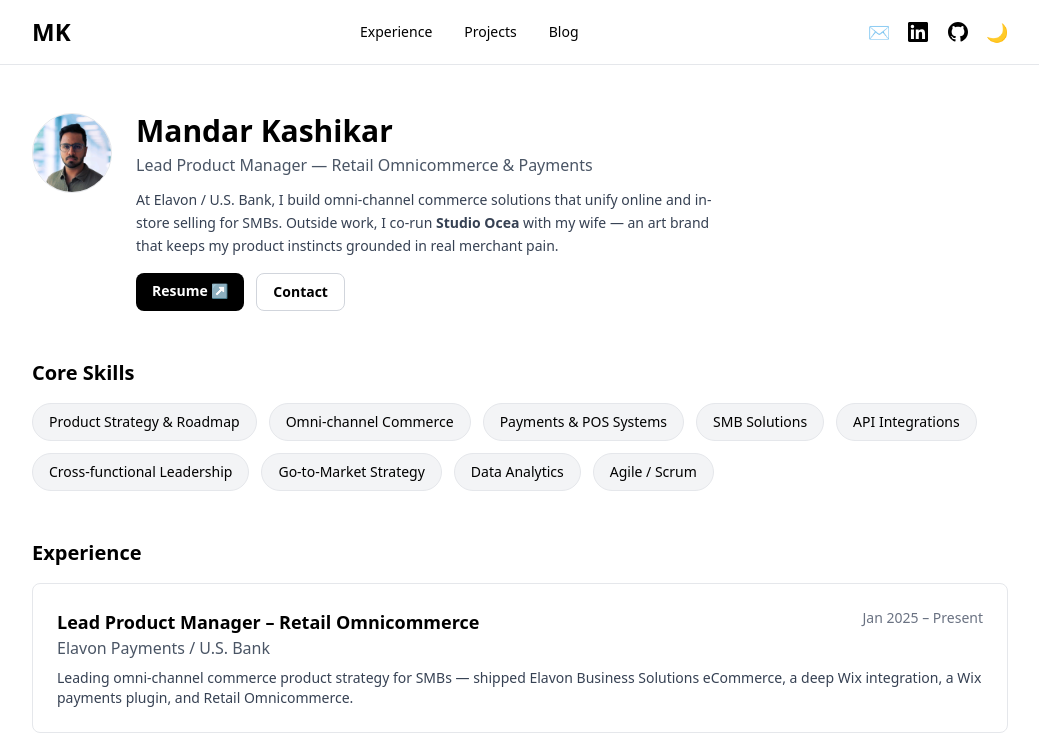
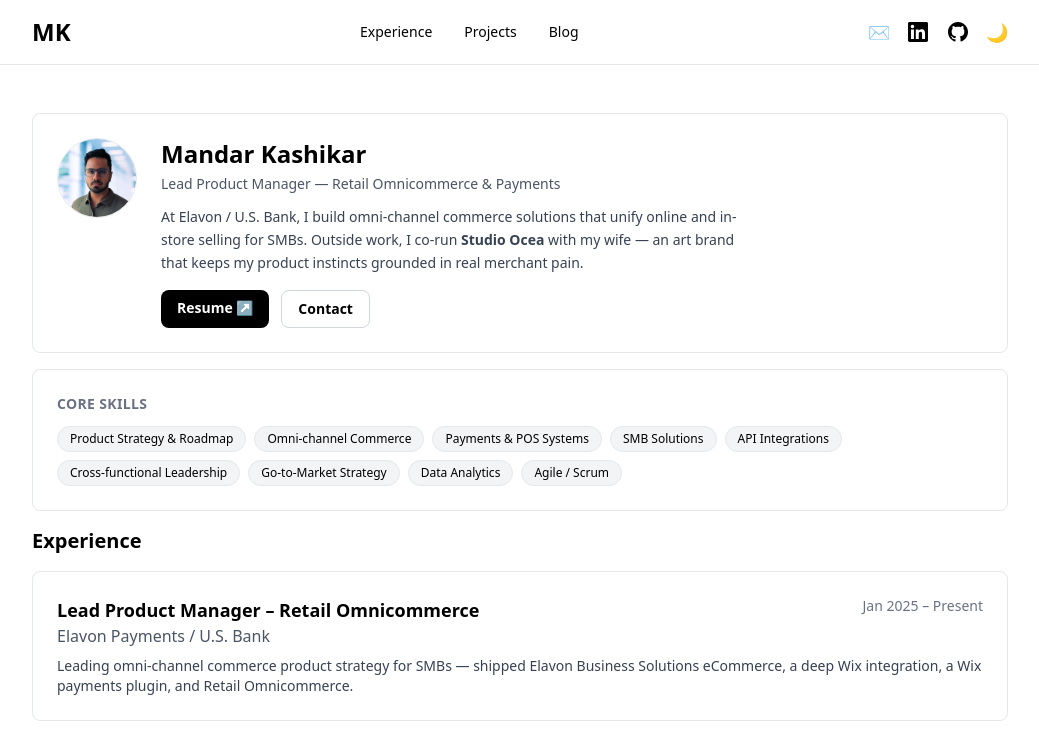
Before and after one commit to mandarkashikar/mandarkashikar.com, a Next.js app: page / in a window 1280 px wide. Shown: the top 735 px of the page, without its empty margins (120-1159 px from the left). Built offline with nearby package versions, Linux system fonts and the light colour scheme.

Commit message:
ui: wrap hero and skills in card style matching experience section

```diff
--- a/pages/index.tsx
+++ b/pages/index.tsx
@@ -333,7 +333,8 @@
 
       <main className="mx-auto max-w-5xl px-6 py-8 md:py-12">
         {/* Hero Section */}
-        <section className="mb-12 flex flex-row gap-6 items-start">
+        <section className="mb-4">
+          <div className="p-6 border border-gray-200 dark:border-gray-800 rounded-lg flex flex-row gap-6 items-start">
             <div className="flex-shrink-0">
               <div className="relative w-20 h-20 rounded-full overflow-hidden border border-gray-200 dark:border-gray-800">
                 <Image
@@ -346,8 +347,8 @@
               </div>
             </div>
             <div className="flex-1">
-            <h1 className="text-3xl font-bold mb-1">Mandar Kashikar</h1>
-            <p className="text-base text-gray-600 dark:text-gray-400 mb-3">
+              <h1 className="text-2xl font-bold mb-1">Mandar Kashikar</h1>
+              <p className="text-sm text-gray-600 dark:text-gray-400 mb-3">
                 Lead Product Manager — Retail Omnicommerce & Payments
               </p>
               <p className="text-sm text-gray-700 dark:text-gray-300 mb-4 leading-relaxed max-w-xl">
@@ -375,12 +376,14 @@
                 </a>
               </div>
             </div>
+          </div>
         </section>
 
         {/* Skills */}
-        <section className="mb-12">
-          <h2 className="text-xl font-bold mb-4">Core Skills</h2>
-          <div className="flex flex-wrap gap-3">
+        <section className="mb-4">
+          <div className="p-6 border border-gray-200 dark:border-gray-800 rounded-lg">
+            <h2 className="text-sm font-semibold text-gray-500 dark:text-gray-400 uppercase tracking-wide mb-3">Core Skills</h2>
+            <div className="flex flex-wrap gap-2">
               {[
                 'Product Strategy & Roadmap',
                 'Omni-channel Commerce',
@@ -394,11 +397,12 @@
               ].map((skill) => (
                 <span
                   key={skill}
-                className="px-4 py-2 bg-gray-100 dark:bg-gray-900 border border-gray-200 dark:border-gray-800 rounded-full text-sm"
+                  className="px-3 py-1 bg-gray-100 dark:bg-gray-900 border border-gray-200 dark:border-gray-800 rounded-full text-xs"
                 >
                   {skill}
                 </span>
               ))}
+            </div>
           </div>
         </section>
 
```
Lines whose indentation alone changed are shown as unchanged.
